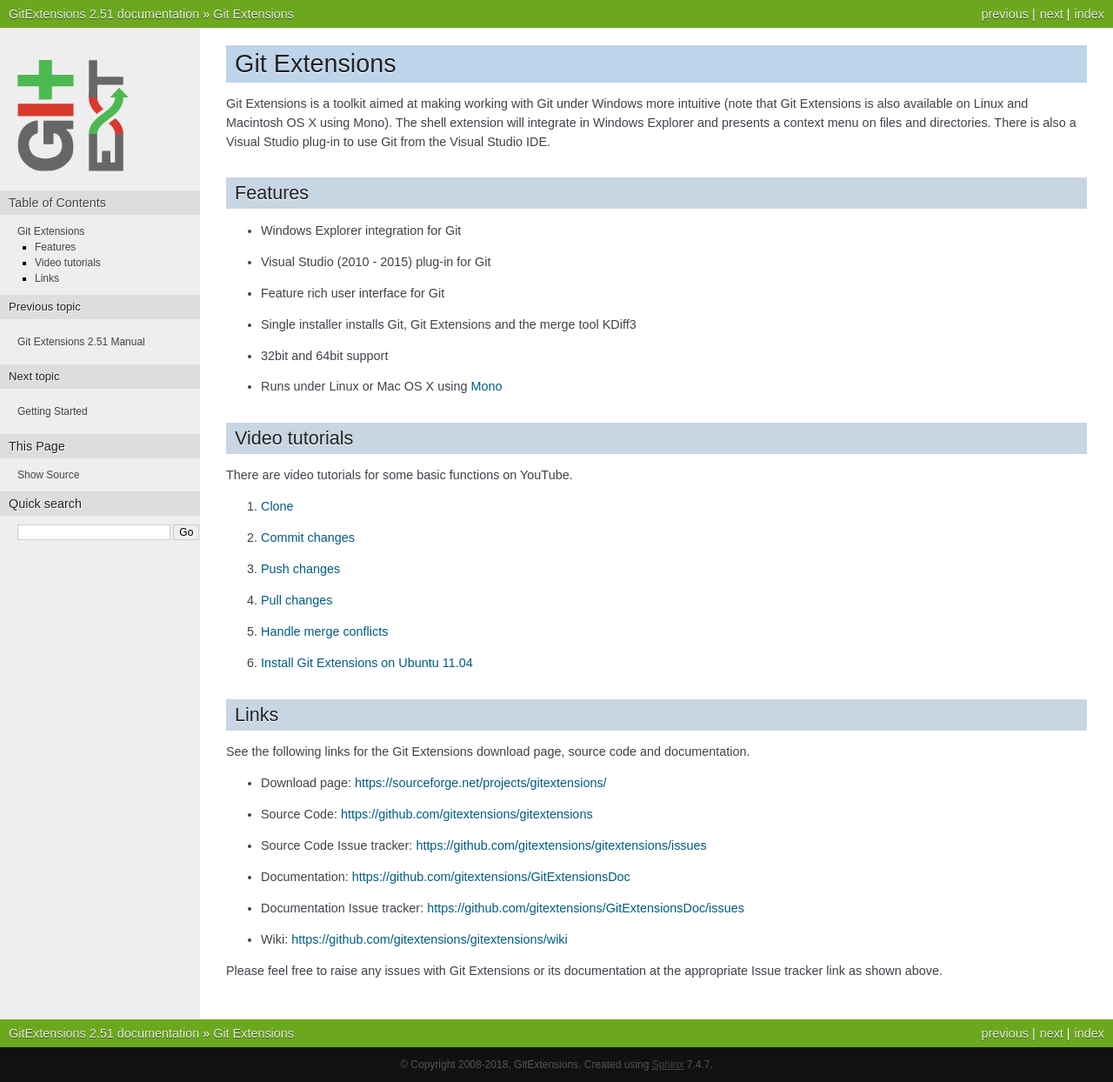
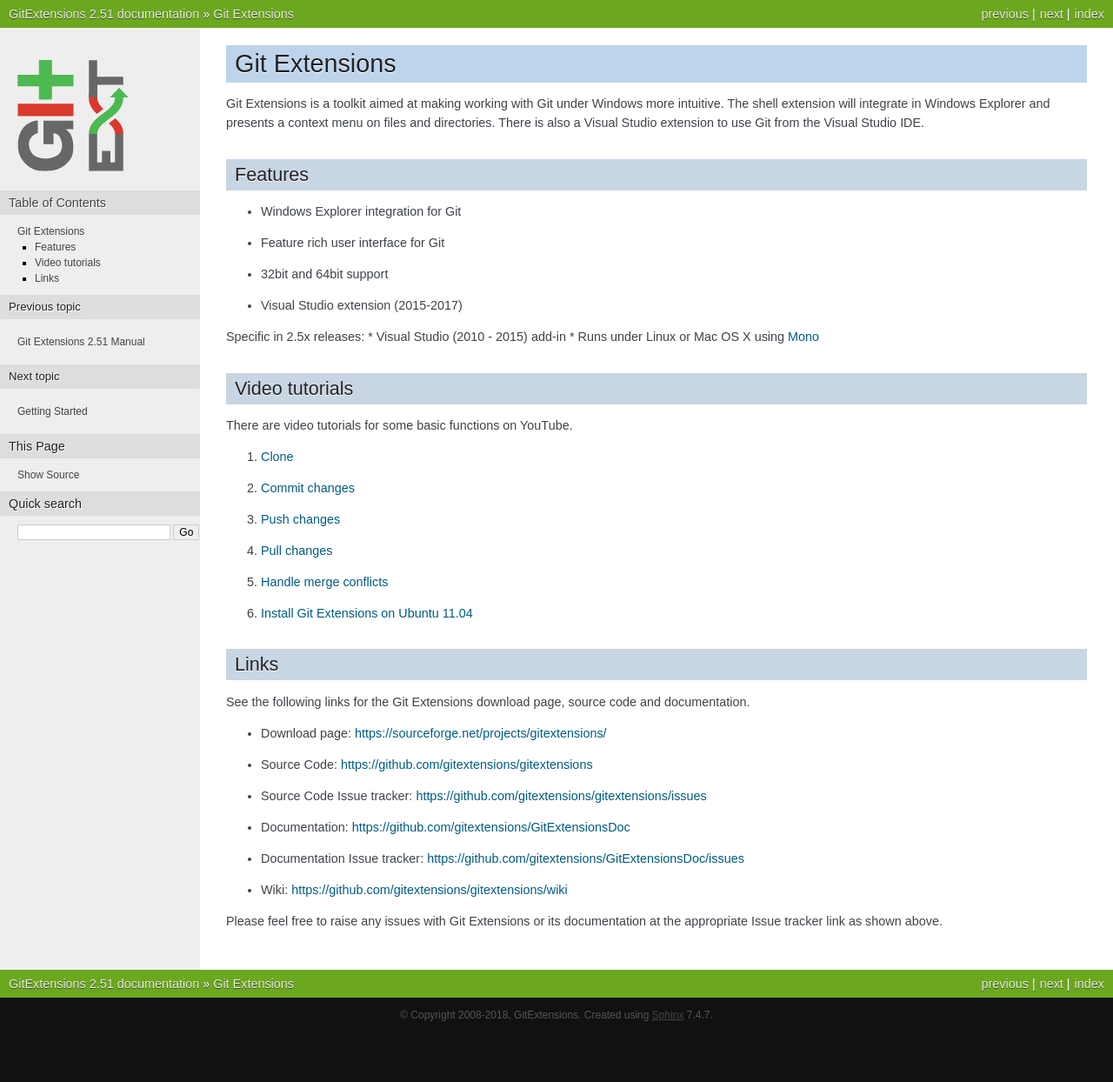
Before and after one commit to martinqt/GitExtensionsDoc, a Sphinx documentation site: the page built from source/git_extensions.rst, in a window 1280 px wide. Shown: the whole page at 87% size. Built offline with Sphinx 7.4.7, drawn with Linux system fonts in a browser that asks for light colours; after the commit the page ends 1187 px from its top, so only the background shows below that; some of the changed lines change nothing that is shown.

Commit message:
Git removed from installer and various updates

```diff
--- a/source/getting_started.rst
+++ b/source/getting_started.rst
@@ -1,21 +1,14 @@
 Getting Started
 ===============
-
-This section is primarily written for Windows users. There are extra sections
-about installing Git Extensions on Linux and Mac OS X.
 
 Installation
 ------------
 
-There is a single click installer GitExtensions-X.XX.XX-SetupComplete.msi that installs Git for Windows 32bit, Kdiff3 32bit
-and Git Extensions. The installer can be found `here <https://github.com/gitextensions/gitextensions/releases/latest>`_.
+The single click Git Extensions installer can be found `here <https://github.com/gitextensions/gitextensions/releases/latest>`_.
 
 .. image:: /images/install/install1.png
 
-.. figure:: /images/install/install2.png
-
-    Git Extensions depends heavily on Git for Windows. When Git for Windows is not installed, ensure the "Install Git for Windows" checkbox is checked. Kdiff3 is
-    optional, but is advised as a merge tool.
+    Git Extensions depends heavily on Git for Windows.
 
 .. image:: /images/install/install3.png
 
@@ -28,73 +21,6 @@
     Choose the SSH client to use. PuTTY is the default because it has better Windows integration.
 
 .. image:: /images/install/install6.png
-
-Installation (Linux)
---------------------
-You can watch this video as a starting point: `Install Git Extensions on Ubuntu 11.04  <http://www.youtube.com/watch?v=zk2MMUQuW4s>`_
-
-For further help go to https://groups.google.com/forum/?fromgroups=#!forum/gitextensions
-
-This section only covers mono installation, you should have git installed in your Linux at this point. Please refer to https://git-scm.com/download/linux
-
-First, make sure you have the latest mono version on your Linux. This section will cover installation of Mono 4.6 on a Linux.
-
-1) Install mono latest version. You can always check for this here: http://www.mono-project.com/download/#download-lin
-2) If everything went okay, you should open your terminal and check mono version::
-
-    $ mono --version
-    Mono JIT compiler version 4.6.1 (Stable 4.6.1.5/ef43c15 Wed Oct 12 09:10:37 UTC 2016)
-    Copyright (C) 2002-2014 Novell, Inc, Xamarin Inc and Contributors. www.mono-project.com
-        TLS:           __thread
-        SIGSEGV:       altstack
-        Notifications: epoll
-        Architecture:  amd64
-        Disabled:      none
-        Misc:          softdebug
-        LLVM:          supported, not enabled.
-        GC:            sgen
-3) Now download Git Extensions latest version from https://github.com/gitextensions/gitextensions/releases/latest. Remember to select the appropriate package otherwise you could have problems.
-4) Browse into the folder where you extracted the package and just run mono command, like the example below::
-
-    $ mono GitExtensions.exe
-
-Installation (macOS)
---------------------
-
-This section only covers mono installation, you should have git installed in your Mac at this point. Please refer to https://git-scm.com/download/mac
-
-First, make sure you have the latest mono version on your Mac. This section will cover installation of Mono 4.6 on a Mac.
-
-1) Download mono latest version. You can always check for this here: http://www.mono-project.com/download/#download-mac
-2) After you have completed the download, you will see a .dmg file. Double click it to open the package.
-3) Inside the .dmg file you will have MonoFramework-{version}.pkg. Double click to start the installation process.
-4) Follow the wizard until it's completion.
-5) If everything went okay, you should open your terminal and check mono version::
-
-    $ mono --version
-    Mono JIT compiler version 4.6.1 (mono-4.6.0-branch-c8sr0/abb06f1 Fri Sep 23 19:24:23 EDT 2016)
-    Copyright (C) 2002-2014 Novell, Inc, Xamarin Inc and Contributors. www.mono-project.com
-        TLS:           normal
-        SIGSEGV:       altstack
-        Notification:  kqueue
-        Architecture:  x86
-        Disabled:      none
-        Misc:          softdebug
-        LLVM:          yes(3.6.0svn-mono-master/8b1520c)
-        GC:            sgen
-
-6) Now download Git Extensions latest version from https://github.com/gitextensions/gitextensions/releases/latest. Remember to select the appropriate package otherwise you could have problems.
-7) Browse into the folder where you extracted the package and just run mono command, like the example below::
-
-    $ mono GitExtensions.exe
-
-This is the minimal setup you need in order to run Git Extensions.
-
-Troubleshooting Mac Installation
-^^^^^^^^^^^^^^^^^^^^^^^^^^^^^^^^
-
-1) If your Git Extensions crashes with an exception that a font is missing (generic sans serif), you probably can fix this by installing Xquartz. This is a version of the X.Org X Windows System that runs on OS X. I am not sure what the side effects are. This can be installed from here: http://xquartz.macosforge.org/landing/
-2) If Git Extensions still crashes because it is unable to load a plugin, empty the plugins folder.
 
 Settings
 --------
--- a/source/git_extensions.rst
+++ b/source/git_extensions.rst
@@ -1,19 +1,21 @@
 Git Extensions
 ==============
 
-Git Extensions is a toolkit aimed at making working with Git under Windows more intuitive
-(note that Git Extensions is also available on Linux and Macintosh OS X using Mono). The shell
+Git Extensions is a toolkit aimed at making working with Git under Windows more intuitive.
+The shell
 extension will integrate in Windows Explorer and presents a context menu on files and directories.
-There is also a Visual Studio plug-in to use Git from the Visual Studio IDE.
+There is also a Visual Studio extension to use Git from the Visual Studio IDE.
 
 Features
 --------
 
 * Windows Explorer integration for Git
-* Visual Studio (2010 - 2015) plug-in for Git
 * Feature rich user interface for Git
-* Single installer installs Git, Git Extensions and the merge tool KDiff3
 * 32bit and 64bit support
+* Visual Studio extension (2015-2017)
+
+Specific in 2.5x releases:
+* Visual Studio (2010 - 2015) add-in
 * Runs under Linux or Mac OS X using `Mono <http://www.mono-project.com>`_
 
 Video tutorials
--- a/source/plugins.rst
+++ b/source/plugins.rst
@@ -18,6 +18,8 @@
 * Release Notes Generator
 * Statistics
 
+(Incomplete list)
+
 GitFlow
 -------
 
--- a/source/settings.rst
+++ b/source/settings.rst
@@ -25,7 +25,7 @@
 
 Settings that are specific to Git Extensions and apply globally will be stored in a file called ``GitExtensions.settings``
 either in the user's application data path or with the program.
-The location is dependant on the IsPortable setting in the ``GitExtensions.exe.config`` file that is with the program.
+The location is dependent on the IsPortable setting in the ``GitExtensions.exe.config`` file that is with the program.
 Settings that are specific to Git Extensions but apply to only the current repository will be stored in a file of the same
 name, ``GitExtensions.settings``, but in either the root folder of the repository or the ``.git`` folder of the repository,
 depending on whether or not they are distributed with that repository.
@@ -92,19 +92,18 @@
 
       When enabled, the number of pending commits are shown on the toolbar as a figure in parentheses next to the Commit button.
       Git Extensions must be stopped and restarted to activate changes to this option.
+      Turn this off if you experience slowdowns.
 
     .. setting:: Show current working directory changes in revision graph
       :id: working-dir-changes
 
       When enabled, two extra revisions are added to the revision graph.
       The first shows the current working directory status. The second shows the staged files.
-      This option can cause slowdowns when browsing large repositories.
 
     .. setting:: Use FileSystemWatcher to check if index is changed
       :id: filesystemwatcher
 
       Using the FileSystemWatcher to check index state improves the performance in some cases.
-      Turn this off if you experience refresh problems in commit log.
 
     .. setting:: Show stash count on status bar in browse window
       :id: stash-count
@@ -1077,7 +1076,7 @@
 
 .. settingspage:: Plugins
 
-  Plugins provide extra functionality for Git Extensions.
+  Plugins provide extra functionality for Git Extensions. This list is incomplete.
 
   .. settingspage:: Auto compile SubModules
 
@@ -1232,10 +1231,10 @@
     This involves summarising all commits between the specified from and to commit expressions
     when the plugin is started. This output can be copied to the clipboard in various formats.
 
-  .. settingspage:: Create Bitbucket Pull Request
+  .. settingspage:: Bitbucket Server
 
     If your repository is hosted on Atlassian Bitbucket Server
-    then this plugin will enable you to create a pull request for Bitbucket from Git Extensions
+    then this plugin will enable you to create a pull request for Bitbucket from Git Extensions. The plugin cannot be used for bitbucket.org.
 
     For more information see: https://www.atlassian.com/software/bitbucket/server
 
--- a/source/translations.rst
+++ b/source/translations.rst
@@ -12,12 +12,4 @@
 Translate Git Extensions
 ------------------------
 
-The application has a built-in translation tool to help create and edit translations. To open the translation tool choose
-``Translate`` in the ``Help`` menu.
-
-.. image:: /images/translate.png
-
-The functions of the translation tool are described in the image below. To contribute any translations you can either e-mail
-a patch or send a pull request using github.
-
-.. image:: /images/translate_window.png
+Translations are done on Transifex: https://www.transifex.com/git-extensions/git-extensions/
```
Also changed, not shown: source/images/install/install2.png (deleted), 1 other file.
